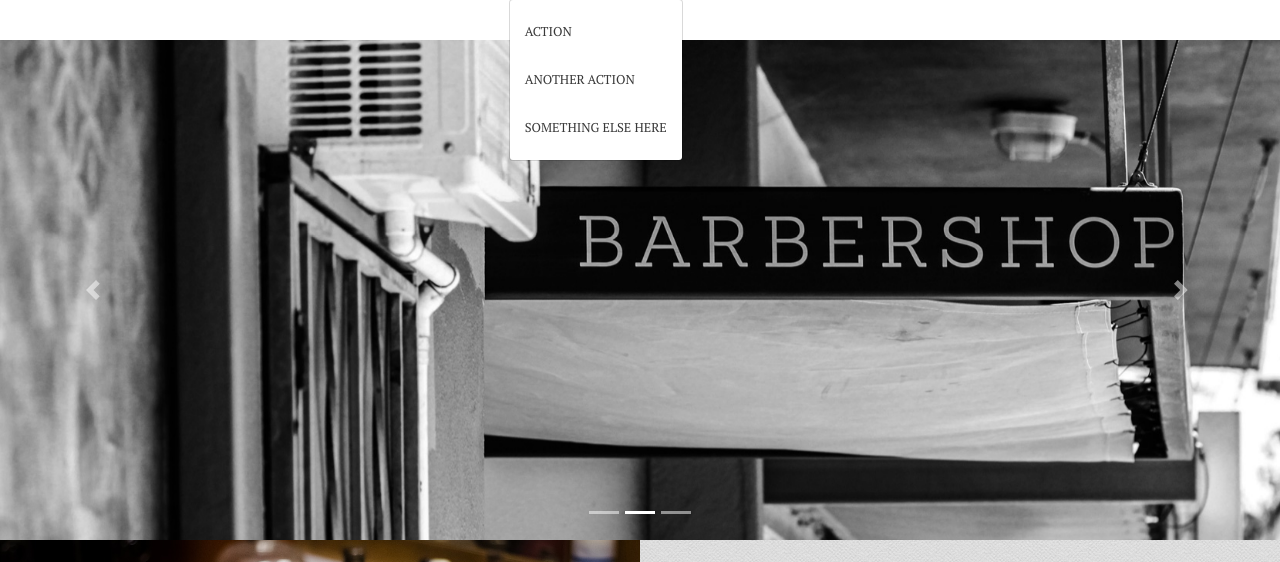
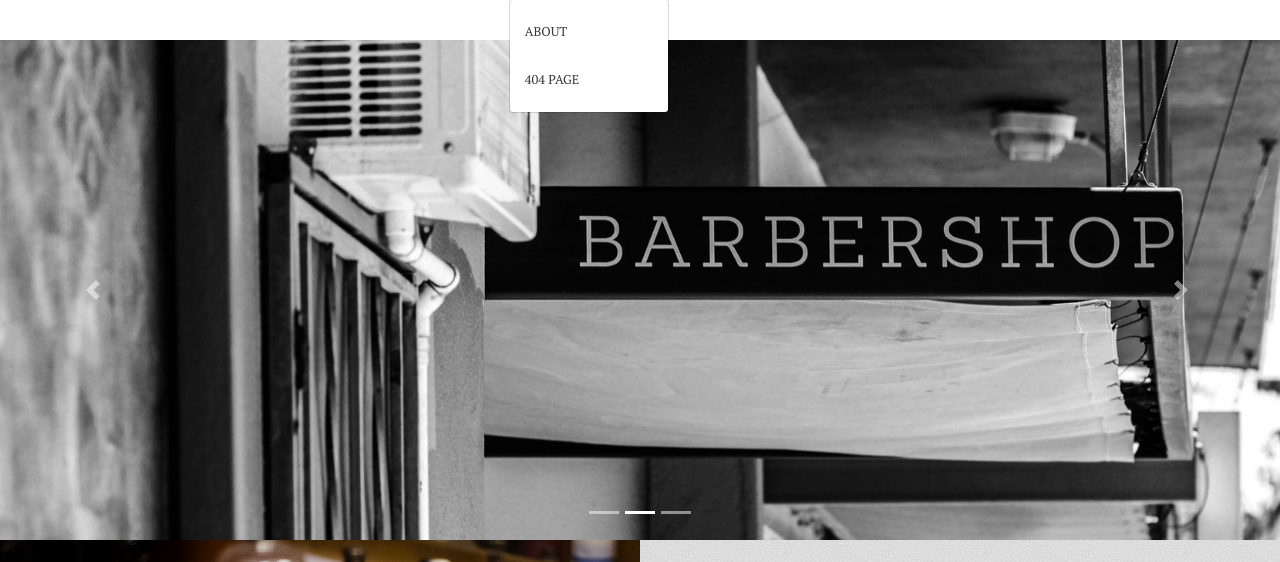
Before and after one commit to soulfx88/barber1, a website: page src/index.html in a window 1280 px wide. Both pictures are taken after a click on the link "PAGES". Shown: the part 101-663 px from the top of the page. Drawn offline with nearby package versions, Linux system fonts and the light colour scheme; some packages are replaced by stand-ins of ours; files that its build step writes are made by us from their sources; files whose address does not match are found by name.

Commit message:
dropdown changes

```diff
--- a/src/index.html
+++ b/src/index.html
@@ -30,9 +30,8 @@
 									<a class="nav-link dropdown-toggle" id="dropdown01" data-toggle="dropdown" aria-haspopup="true" aria-expanded="false" href="#">Pages</a>
 
 										<div class="dropdown-menu" aria-labelledby="dropdown01">
-              <a class="dropdown-item" href="#">Action</a>
-              <a class="dropdown-item" href="#">Another action</a>
-              <a class="dropdown-item" href="#">Something else here</a>
+              <a class="dropdown-item" href="#">About</a>
+              <a class="dropdown-item" href="#">404 Page</a>
             </div>
 
 									</li>
```
